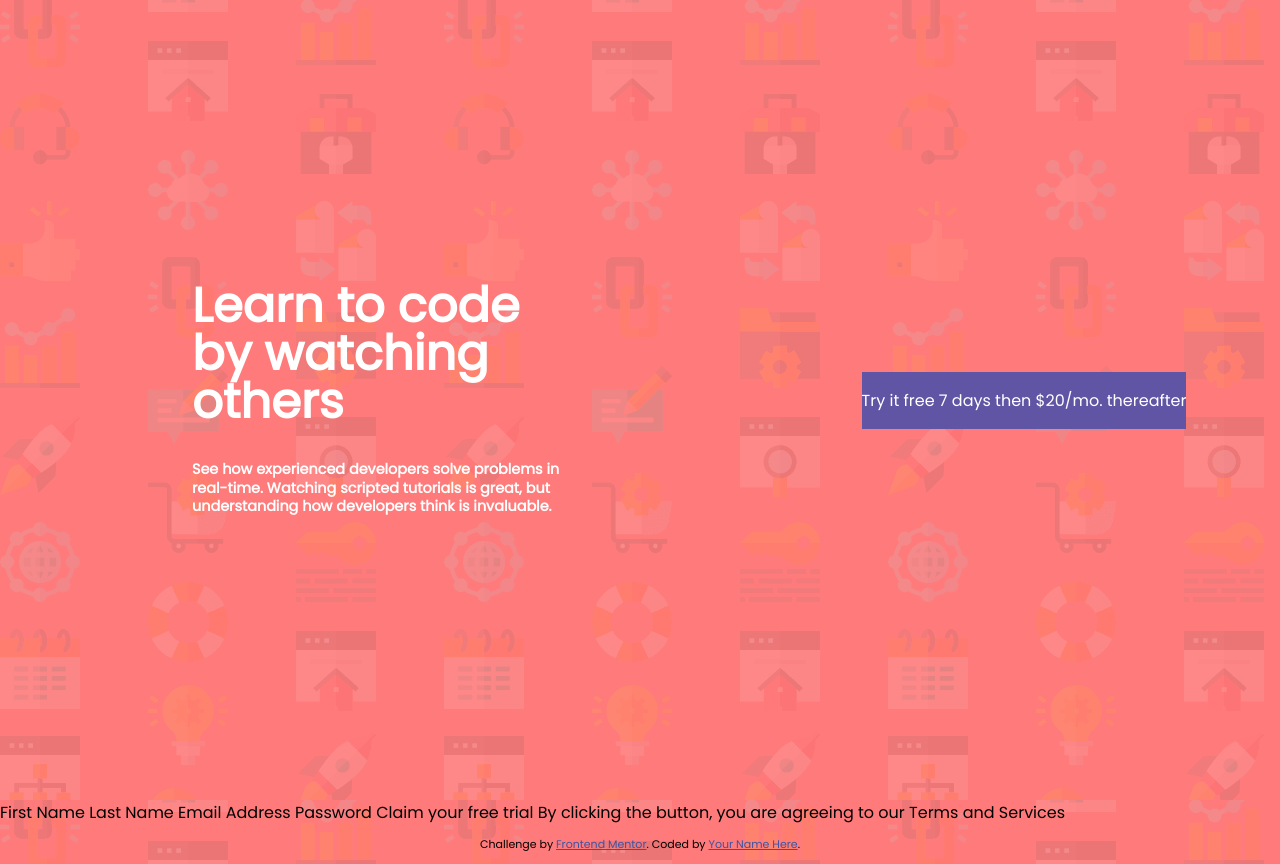
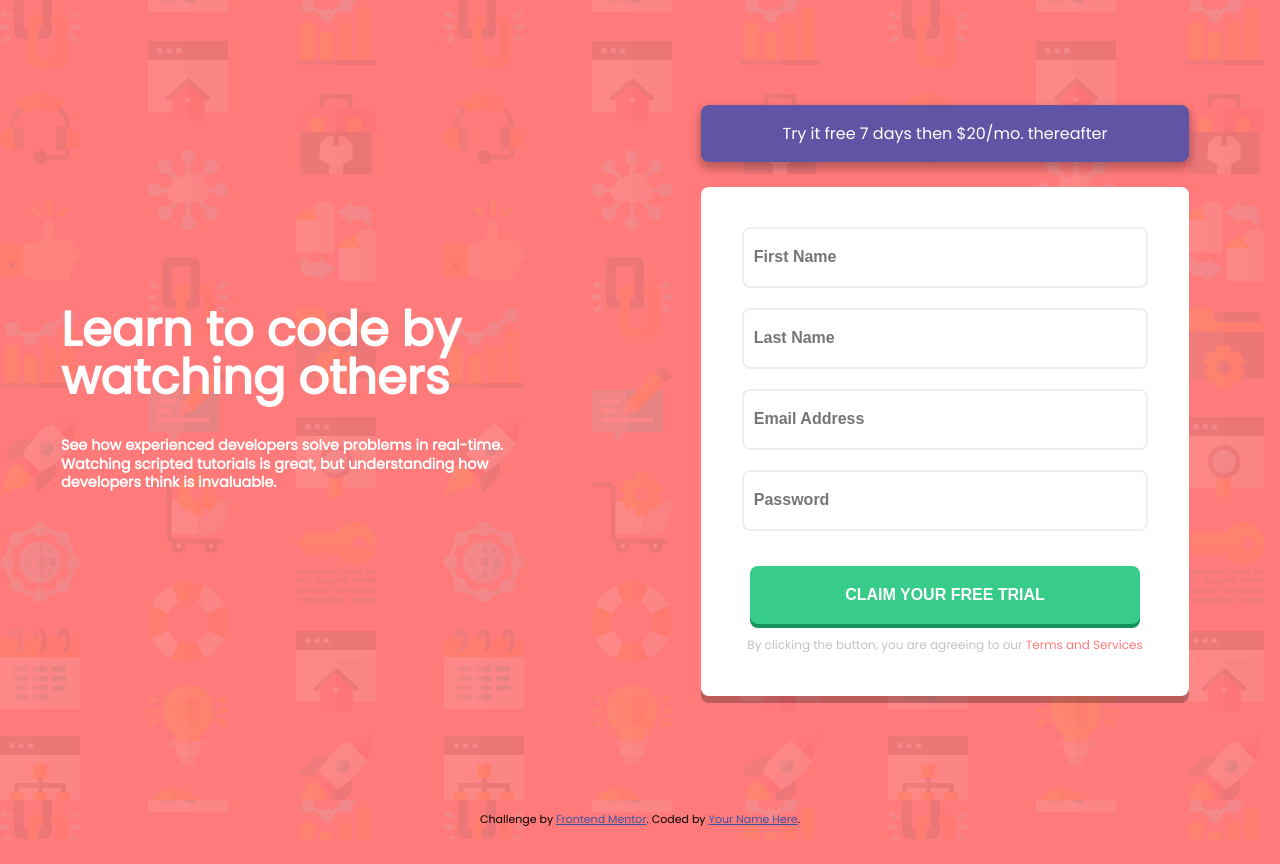
Before and after one commit to kelanik8/frontendmentor-form-design-challenge, a plain HTML site: page index.html in a window 1280 px wide. After the commit the page ends 839 px from the top, so only its background shows below. Drawn offline with Linux system fonts and the light colour scheme.

Commit message:
styling finishing touch

```diff
--- a/index.html
+++ b/index.html
@@ -1,8 +1,10 @@
 <!DOCTYPE html>
 <html lang="en">
+
 <head>
   <meta charset="UTF-8">
-  <meta name="viewport" content="width=device-width, initial-scale=1.0"> <!-- displays site properly based on user's device -->
+  <meta name="viewport" content="width=device-width, initial-scale=1.0">
+  <!-- displays site properly based on user's device -->
 
   <link rel="icon" type="image/png" sizes="32x32" href="./images/favicon-32x32.png">
 
@@ -21,54 +23,124 @@
       padding: 0;
       font-family: 'Poppins', sans-serif;
     }
+
     .container {
       width: 100%;
       height: 100%;
     }
+
     .page-row {
       display: flex;
       flex-direction: row;
     }
+
     .left {
       display: flex;
       flex-direction: row;
       align-items: center;
       justify-content: center;
       align-content: flex-end;
-      width: 60%;
+      width: 50%;
       height: 100vh;
       color: #FFF;
     }
+
     .left div {
-      width: 50%;
+      width: 80%;
     }
+
     .left h1 {
       font-weight: 900;
       font-size: 3em;
       line-height: 1em;
     }
+
     .left h6 {
       font-weight: 600;
       font-size: 0.9em;
       line-height: 1.3em;
     }
+
     .right {
       display: flex;
-      flex-direction: row;
+      flex-direction: column;
       align-items: center;
       justify-content: center;
       align-content: flex-end;
-      width: 40%;
+      width: 50%;
       height: 100vh;
       color: #FFF;
+      padding: 0 30px 0 30px;
     }
+
     .right .form-noty {
+      width: 80%;
       background: hsl(248, 32%, 49%);
+      border-radius: 8px;
+      text-align: center;
+      -webkit-box-shadow: 0px 5px 9px 2px rgba(0, 0, 0, 0.26);
+      box-shadow: 0px 5px 9px 2px rgba(0, 0, 0, 0.26);
     }
-    .attribution { font-size: 11px; text-align: center; }
-    .attribution a { color: hsl(228, 45%, 44%); }
+
+    .right .form-content {
+      width: 80%;
+      background: #FFF;
+      border-radius: 8px;
+      text-align: center;
+      -webkit-box-shadow: 0px 7px 0px 0px rgba(0, 0, 0, 0.26);
+      box-shadow: 0px 7px 0px 0px rgba(0, 0, 0, 0.26);
+      height: auto;
+      padding: 30px 0 30px 0;
+    }
+    .right .form-content input {
+      border: none;
+      border: 2px solid #eee;
+      border-radius: 8px;
+      color: hsl(249, 10%, 26%);
+      height: 55px;
+      width: 80%;
+      margin: 10px;
+      outline: none;
+      font-size: 16px;
+      font-weight: 600;
+      padding-left: 10px;
+      transition: all 0.4s;
+    }
+    .right .form-content input:focus {
+      border-color: hsl(248, 32%, 49%);
+    }
+    .right .form-content button {
+      border: none;
+      background: #37CC8A;
+      width: 80%;
+      padding: 20px 0 20px 0;
+      border-radius: 8px;
+      text-transform: uppercase;
+      color: #FFF;
+      font-weight: 700;
+      font-size: 1em;
+      -webkit-box-shadow: 0px 4px 0px 0px rgb(20, 148, 90);
+      box-shadow: 0px 4px 0px 0px rgb(20, 148, 90);
+    }
+    .terms-group {
+      margin-top: 10px;
+      font-size: 12px;
+      color: rgb(194, 195, 195);
+    }
+    .terms-group span {
+      color: hsl(0, 100%, 74%);
+    }
+    .attribution {
+      font-size: 11px;
+      text-align: center;
+    }
+
+    .attribution a {
+      color: hsl(228, 45%, 44%);
+    }
   </style>
 </head>
+
 <body>
 
   <div class="container">
@@ -86,20 +158,38 @@
       </div>
       <div class="right">
         <div class="form-noty">
-            <p>Try it free 7 days then $20/mo. thereafter</p>
+          <p>Try it free 7 days then $20/mo. thereafter</p>
+        </div><br>
+        <div class="form-content">
+          <div class="form-group">
+            <input type="text" placeholder="First Name">
+          </div>
+          <div class="form-group">
+            <input type="text" placeholder="Last Name">
+          </div>
+          <div class="form-group">
+            <input type="text" placeholder="Email Address">
+          </div>
+          <div class="form-group">
+            <input type="text" placeholder="Password">
+          </div><br>
+          <div class="form-group">
+            <button>
+                Claim your free trial
+            </button>
+          </div>
+          <div class="terms-group">
+            <p>
+                By clicking the button, you are agreeing to our <span>Terms and Services</span>
+            </p>
+          </div>
         </div>
       </div>
     </div>
   </div>
 
-  First Name
-  Last Name
-  Email Address
-  Password
 
-  Claim your free trial
 
-  By clicking the button, you are agreeing to our Terms and Services
 
   <footer>
     <p class="attribution">
@@ -108,4 +198,5 @@
     </p>
   </footer>
 </body>
+
 </html>
```
